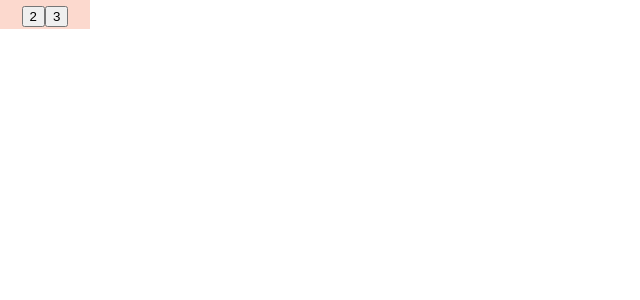
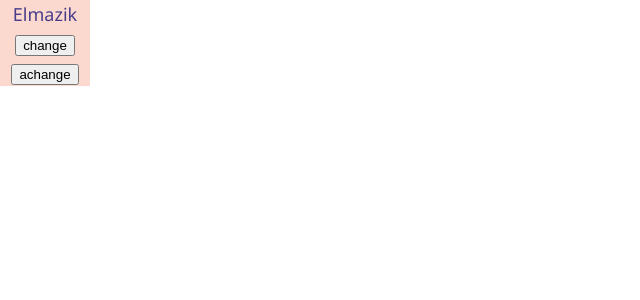
Before and after one commit to Elmazzik/Vue3_ABC, a Vue app in the folder Elmazik/: page / in a window 1280 px wide. Shown: the top 300 px of the page, without its empty margins (0-640 px from the left). Built offline with nearby package versions, Linux system fonts and the light colour scheme.

Commit message:
Реактивность в фреймворке Vue

```diff
--- a/Elmazik/src/App.vue
+++ b/Elmazik/src/App.vue
@@ -2,16 +2,24 @@
 import { normalizeProps } from 'vue';
 
 export default {
-  data() { },
+  data() {
+    return {
+      text: 'Elmazik',
+    }
+  },
   methods: {
-    show: function (i) {
-      alert(i ** 2);
+      change: function (i) {
+        this.text = this.text + " " + "text...";
+      },
+      achange: function (i) {
+        this.text = "text...";
+      },
     },
-  },
 };
 </script>
 
 <template>
-  <button @click="show('2')">2</button>
-  <button @click="show('3')">3</button>
+  {{ text }}
+  <button @click='change(text)'>change</button>
+  <button @click='achange(text)'>achange</button>
 </template>
```
